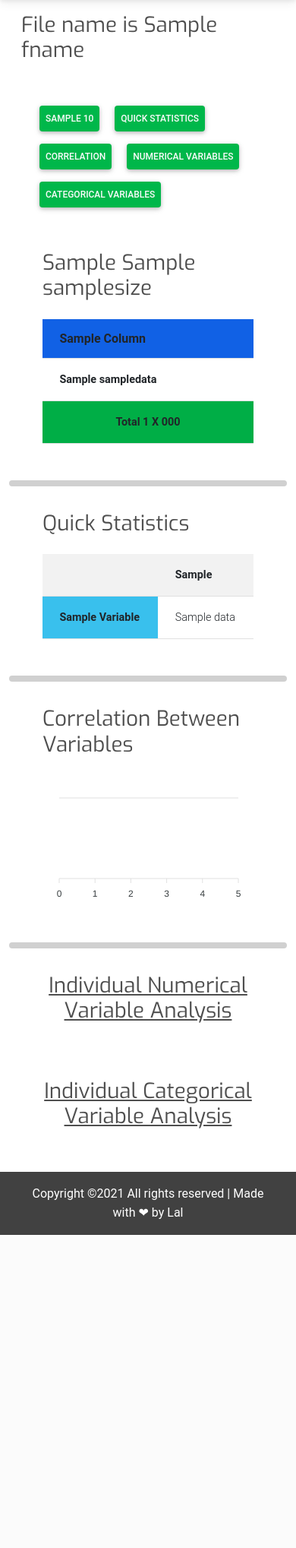
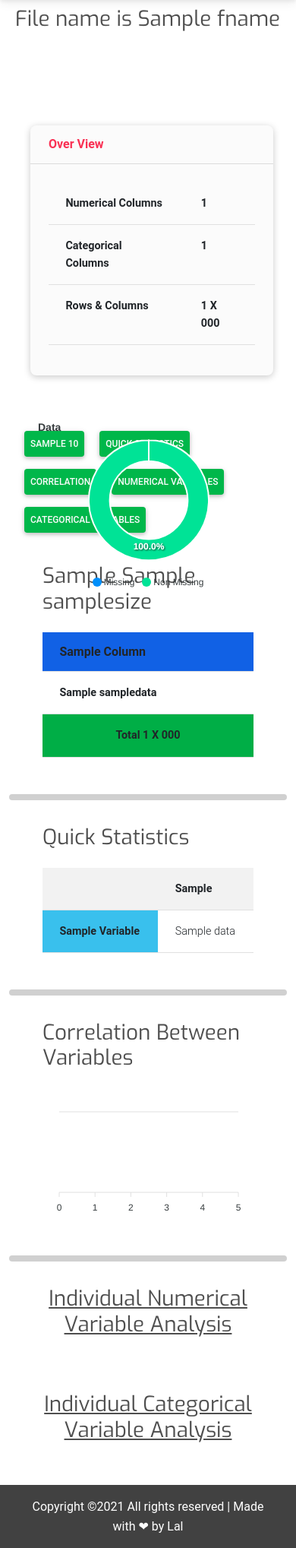
Before and after one commit to lkarjun/fastpreprocess, a Python web app: template template/FullEda.html in a window 390 px wide. Shown: the part 82-2119 px from the top of the page at 76% size. Before the commit the page ends 1707 px from the top, so only its background shows below. Run offline with Jinja, Linux system fonts and the light colour scheme; the template is opened without the code that fills it: most values are stand-ins (such as "Sample title", 1, 10 or a date in 2020); some libraries are stand-ins or nearby versions.

Commit message:
Section Overview & Using Ajax to  append "badge"

```diff
--- a/template/FullEda.html
+++ b/template/FullEda.html
@@ -3,14 +3,48 @@
 
 <div class="container">
 
-<div class="jumbotron p-2 m-2">
+<div class="jumbotron p-1 m-1">
     <h2 class="display-6" style="font-family: 'Exo', sans-serif;">File name is {{ fname }}</h2>
 </div>
 
+<!-------Section Overview--------->
+<section class="p-2 m-2" style="height: 400px;">
+    <div class="container">
+        <div class="row">
+            <div class="col-md-6 ">
+                <div class="pt-5 mt-5">
+                    <div class="card bg-light mb-3 shadow-2-strong " style="min-width: 20rem; ">
+                        <div class="card-header font-weight-bold text-danger">Over View</div>
+                        <div class="card-body">
+                            <table class="table">
+                                <tr>
+                                    <th class="font-weight-bold">Numerical Columns</th><td class="text-capitalize font-weight-bold">{{ process.IV.TotalNumeric }}</td>
+                                </tr>
+                                <tr>
+                                    <th class="font-weight-bold">Categorical Columns</th><td class="text-capitalize font-weight-bold">{{ process.IV.TotalCategorical }}</td>
+                                </tr>
+                                <tr>
+                                    <th class="font-weight-bold">Rows & Columns</th> <td class="text-capitalize font-weight-bold">{{sample.length}} X {{sample.number_of_columns}}</td>
+                                </tr>
+                            </table>
+                        </div>
+                    </div>
+                </div>
+            </div>
 
-<div class="container p-3 m-3">
+            <div class="col-md-6 d-flex justify-content-center">
+                <div class="pt-3 mt-4" id='overview' style="height: 30rem; width: 30rem;"></div>
+            </div>
+            <script>plot_piechart({{ process.filedetail.missing }}, {{ sample.length}});</script>
+        </div>
+    </div>
+</section>
+<!-------End---------->
+
+<!-------Section Badge-------->
+<div class="container" style="padding-top: 90px;">
     <div class="row">
-        <div class="col-md-6">
+        <div class="col-md-12">
             <div id='Badge'>
                 <a href="#sample" class="btn btn-round bg-success text-light m-2 p-2">Sample 10</a>
                 <a href="#quickreport" class="btn btn-round bg-success text-light m-2 p-2">Quick Statistics</a>
@@ -19,6 +53,8 @@
         </div>
     </div>
 </div>
+
+<!-------End------------------>
 
 <!-- Section Sample Data display-->
 <section id="sample" class="p-3 m-3">
@@ -120,10 +156,7 @@
 {% if process.IV.TotalNumeric %}
 <section class="p-3 m-3" id="INVA">
     <script>
-        function add(){
-            document.getElementById('Badge').innerHTML += '<a href="#INVA" class="btn btn-round bg-success text-light m-2 p-2">Numerical Variables</a>';
-            }
-        add();
+        $('<a href="#INVA" class="btn btn-round bg-success text-light m-2 p-2">Numerical Variables</a>').appendTo("#Badge");
     </script>
 
     <div class="container">
@@ -212,12 +245,9 @@
 
         <!------------Badge Setting------------->
         <script>
-            function add(){
-                document.getElementById('Badge').innerHTML += '<a href="{{values.vhtmlid[0]}}" class="btn btn-round bg-secondary text-light m-2 p-2">{{values.vname}}</a>';
-                }
+            $("<a href='{{values.vhtmlid[0]}}' class='btn btn-round bg-secondary text-light m-2 p-2'>{{values.vname}}</a>").appendTo("#Badge");
+        </script>
 
-            add();
-        </script>
         <!------------ Badge Seted ------------->
         {% endif %}
         {% endfor %}
@@ -235,10 +265,7 @@
 {% if process.IV.TotalCategorical %}
 <section class="p-3 m-3" id="ICVA">
     <script>
-        function add(){
-            document.getElementById('Badge').innerHTML += '<a href="#ICVA" class="btn btn-round bg-success text-light m-2 p-2">Categorical Variables</a>';
-            }
-        add();
+        $('<a href="#ICVA" class="btn btn-round bg-success text-light m-2 p-2">Categorical Variables</a>').appendTo("#Badge");
     </script>
     <div class="container">
         <div class="jumbotron pb-2 mb-2">
@@ -303,11 +330,7 @@
 
         <!------------Badge Setting------------->
         <script>
-            function add(){
-                document.getElementById('Badge').innerHTML += '<a href="{{values.vhtmlid[0]}}" class="btn btn-round bg-warning text-light m-2 p-2">{{values.vname}}</a>';
-                }
-
-            add();
+            $('<a href="{{values.vhtmlid[0]}}" class="btn btn-round bg-warning text-light m-2 p-2">{{values.vname}}</a>').appendTo("#Badge");
         </script>
         <!------------ Badge Seted ------------->
 
```
